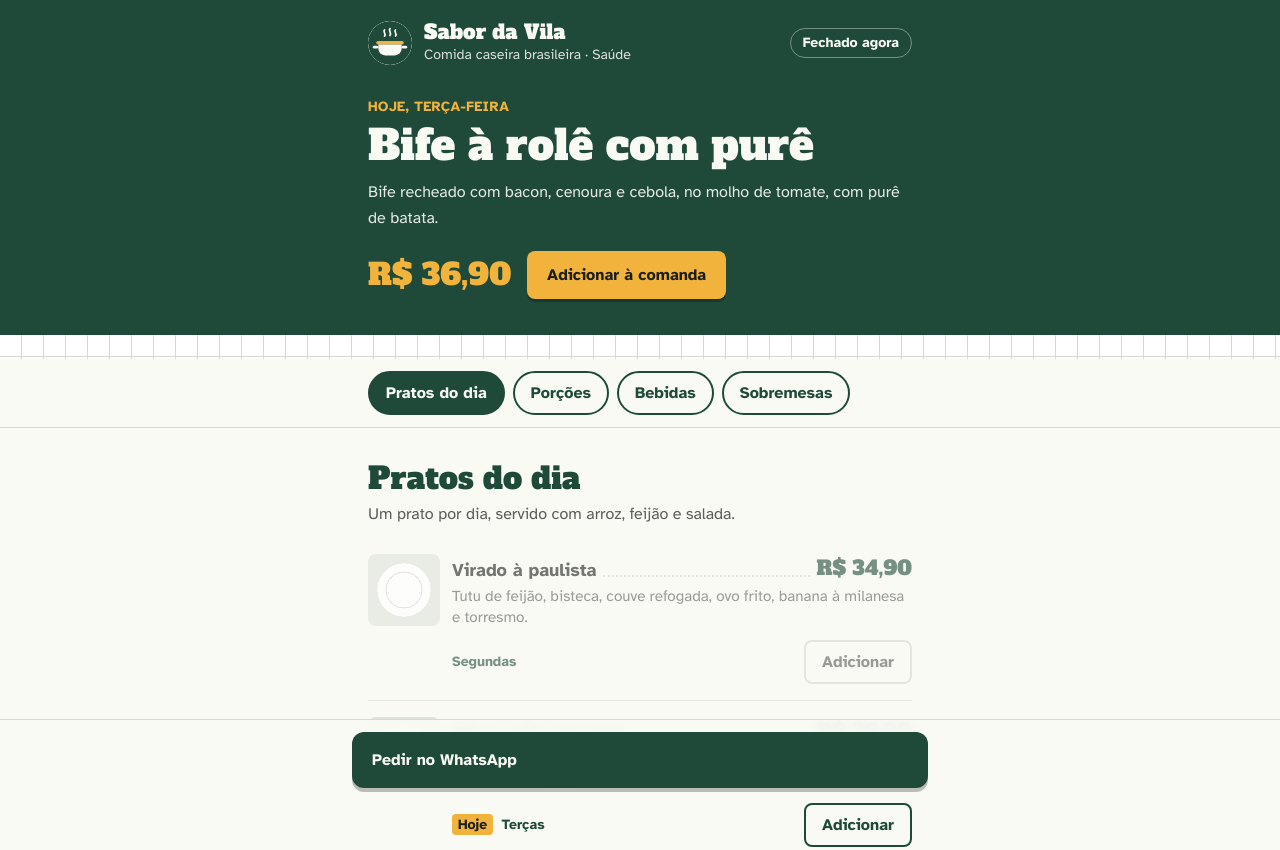
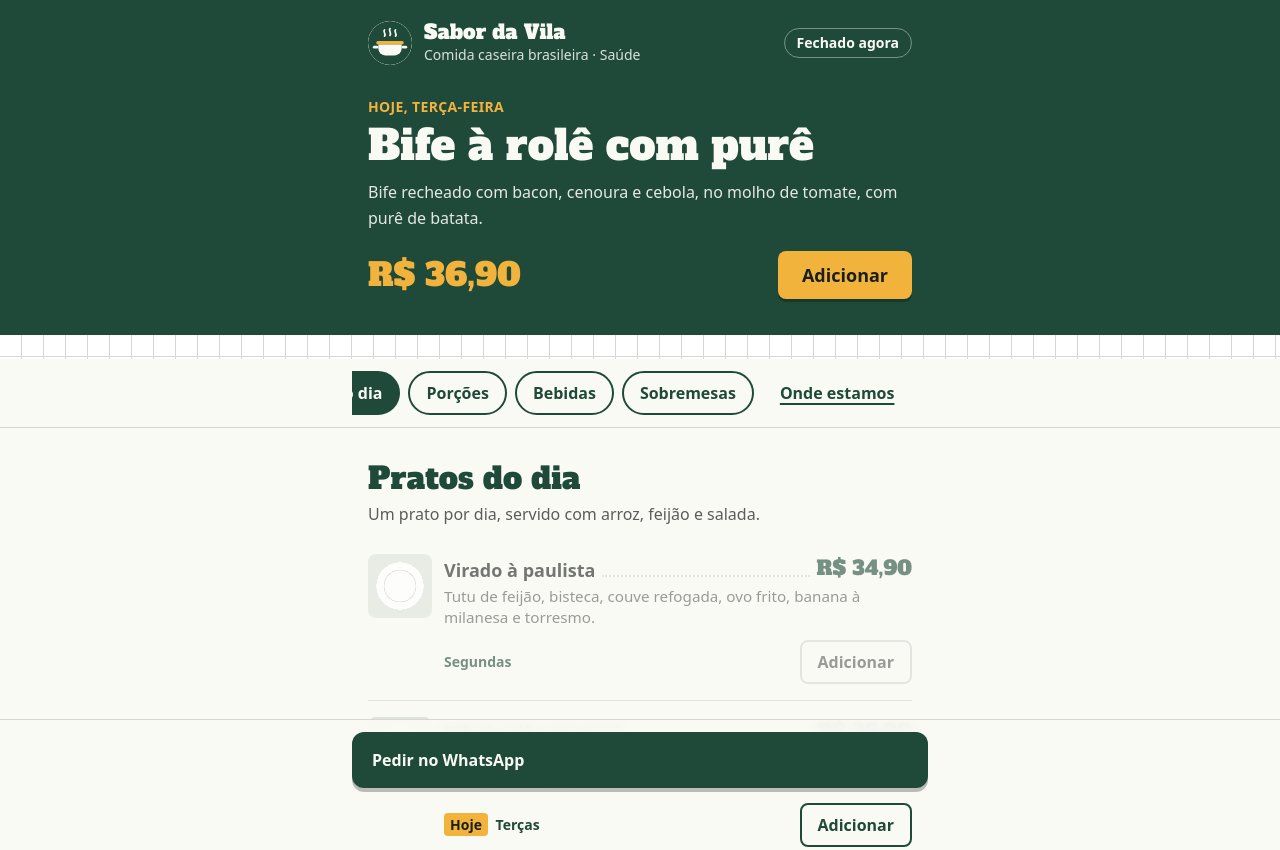
Before and after one commit to LeandroSato/template-cardapio, an Astro site: page / in a window 1280 px wide. Shown: the top 850 px of the page. Built offline with nearby package versions, Linux system fonts and the light colour scheme; Astro itself is replaced by a stand-in of ours.

Commit message:
Ajusta capa, fonte do texto e atalho para Onde estamos
Troca a Atkinson pela Figtree (o zero cortado parecia Ø nos preços), evita quebra do preço e desliga a barra do Astro no dev.

Co-Authored-By: Claude Opus 5.5 <noreply@anthropic.com>

```diff
--- a/astro.config.mjs
+++ b/astro.config.mjs
@@ -8,6 +8,8 @@ import cardapio from './src/data/cardapio.json' with { type: 'json' };
 export default defineConfig({
   site: cardapio.restaurante.url,
   integrations: [sitemap()],
+  // A barra de ferramentas do Astro cobre o botão fixo de pedido no celular.
+  devToolbar: { enabled: false },
   vite: {
     plugins: [tailwindcss()],
   },
--- a/package.json
+++ b/package.json
@@ -12,8 +12,8 @@
   },
   "dependencies": {
     "@astrojs/sitemap": "3.7.4",
+    "@fontsource-variable/figtree": "5.3.0",
     "@fontsource/alfa-slab-one": "5.3.0",
-    "@fontsource/atkinson-hyperlegible": "5.3.0",
     "@fontsource/courier-prime": "5.3.0",
     "@tailwindcss/vite": "4.3.5",
     "astro": "6.4.8",
@@ -24,5 +24,8 @@
   },
   "engines": {
     "node": ">=22.12.0"
+  },
+  "devDependencies": {
+    "sharp": "0.34.5"
   }
 }
--- a/src/components/Capa.astro
+++ b/src/components/Capa.astro
@@ -34,15 +34,15 @@ const padrao = pratosDoDia[0];
       <p class="mt-3 max-w-prose text-base leading-relaxed opacity-90" data-prato-hoje-descricao>
         {padrao.descricao}
       </p>
-      <div class="mt-5 flex items-center gap-4" data-prato-hoje-acoes>
-        <p class="font-letreiro text-3xl text-gema" data-prato-hoje-preco>{formatarPreco(padrao.preco)}</p>
+      <div class="mt-5 flex flex-wrap items-center justify-between gap-x-4 gap-y-3" data-prato-hoje-acoes>
+        <p class="font-letreiro text-[2rem] whitespace-nowrap text-gema" data-prato-hoje-preco>{formatarPreco(padrao.preco)}</p>
         <button
           type="button"
-          class="min-h-12 rounded-lg bg-gema px-5 font-bold text-tinta shadow-[0_3px_0_rgb(0_0_0/0.25)] active:translate-y-[2px] active:shadow-none"
+          class="min-h-12 rounded-lg bg-gema px-6 text-lg font-bold whitespace-nowrap text-tinta shadow-[0_3px_0_rgb(0_0_0/0.25)] active:translate-y-[2px] active:shadow-none"
           data-adicionar={padrao.id}
           data-prato-hoje-botao
         >
-          Adicionar à comanda
+          Adicionar
         </button>
       </div>
       <p class="mt-4 hidden text-base" data-prato-hoje-aviso></p>
--- a/src/components/Categoria.astro
+++ b/src/components/Categoria.astro
@@ -24,17 +24,17 @@ const { categoria: c } = Astro.props;
             height="72"
             loading="lazy"
             decoding="async"
-            class="size-18 shrink-0 rounded-lg object-cover"
+            class="size-16 shrink-0 rounded-lg object-cover"
           />
         ) : (
-          <div class="prato-vazio size-18 shrink-0 rounded-lg" aria-hidden="true"></div>
+          <div class="prato-vazio size-16 shrink-0 rounded-lg" aria-hidden="true"></div>
         )}
 
         <div class="min-w-0 flex-1">
           <div class="flex items-end">
             <h3 class="text-lg leading-snug font-bold">{item.nome}</h3>
             <span class="pontilhado" aria-hidden="true"></span>
-            <p class="font-letreiro shrink-0 text-xl text-parede">{formatarPreco(item.preco)}</p>
+            <p class="font-letreiro shrink-0 text-xl whitespace-nowrap text-parede">{formatarPreco(item.preco)}</p>
           </div>
           {item.descricao && <p class="mt-1 text-[0.95rem] leading-snug text-apagado">{item.descricao}</p>}
 
--- a/src/components/Localizacao.astro
+++ b/src/components/Localizacao.astro
@@ -2,10 +2,12 @@
 import { cardapio, DIAS, enderecoCompleto, linkComoChegar, linkMapaEmbed, rotuloDias } from '../lib/cardapio';
 const { endereco: e, contato, horarios, restaurante: r } = cardapio;
 const telefoneLink = `tel:+55${contato.telefone.replace(/\D/g, '')}`;
-const diasFechados = DIAS.filter((d) => !horarios.some((h) => h.dias.includes(d)));
+// "11:00" → "11h", "18:30" → "18h30"
+const horaCurta = (hhmm: string) => hhmm.replace(/:00$/, 'h').replace(':', 'h');
+const diasFechados =DIAS.filter((d) => !horarios.some((h) => h.dias.includes(d)));
 ---
 
-<section id="onde-estamos" aria-labelledby="titulo-onde" class="mx-auto mt-10 max-w-xl px-4">
+<section id="onde-estamos" aria-labelledby="titulo-onde" class="mx-auto mt-10 max-w-xl px-4" data-secao-categoria>
   <h2 id="titulo-onde" class="font-letreiro text-2xl text-parede">Onde estamos</h2>
 
   <address class="mt-3 text-lg leading-snug not-italic">
@@ -32,7 +34,7 @@ const diasFechados = DIAS.filter((d) => !horarios.some((h) => h.dias.includes(d)
     {horarios.map((h) => (
       <div class="flex justify-between gap-4 py-2.5" data-horario={h.dias.join(' ')}>
         <dt>{h.rotulo}</dt>
-        <dd class="font-bold tabular-nums">{h.abre.replace(':', 'h')} às {h.fecha.replace(':', 'h')}</dd>
+        <dd class="font-bold tabular-nums">{horaCurta(h.abre)} às {horaCurta(h.fecha)}</dd>
       </div>
     ))}
     {diasFechados.length > 0 && (
--- a/src/components/NavCategorias.astro
+++ b/src/components/NavCategorias.astro
@@ -18,5 +18,14 @@ import { cardapio } from '../lib/cardapio';
         </a>
       </li>
     ))}
+    <li class="shrink-0">
+      <a
+        href="#onde-estamos"
+        data-nav-link="onde-estamos"
+        class="flex min-h-11 items-center rounded-full border-2 border-transparent px-4 font-bold whitespace-nowrap text-parede underline decoration-2 underline-offset-4 aria-[current=true]:bg-parede aria-[current=true]:text-papel aria-[current=true]:no-underline"
+      >
+        Onde estamos
+      </a>
+    </li>
   </ul>
 </nav>
--- a/src/layouts/Base.astro
+++ b/src/layouts/Base.astro
@@ -1,7 +1,6 @@
 ---
 import '@fontsource/alfa-slab-one/400.css';
-import '@fontsource/atkinson-hyperlegible/400.css';
-import '@fontsource/atkinson-hyperlegible/700.css';
+import '@fontsource-variable/figtree/wght.css';
 import '@fontsource/courier-prime/400.css';
 import '@fontsource/courier-prime/700.css';
 import '../styles/global.css';
--- a/src/scripts/carrinho.ts
+++ b/src/scripts/carrinho.ts
@@ -64,7 +64,7 @@ function desenhar() {
   const botaoCapa = document.querySelector<HTMLButtonElement>('[data-prato-hoje-botao]');
   if (botaoCapa) {
     const qtd = comanda.get(botaoCapa.dataset.adicionar ?? '') ?? 0;
-    botaoCapa.textContent = qtd > 0 ? `Na comanda: ${qtd} · adicionar mais um` : 'Adicionar à comanda';
+    botaoCapa.textContent = qtd > 0 ? `+ Mais um (${qtd})` : 'Adicionar';
   }
 
   // Barra fixa
--- a/src/styles/global.css
+++ b/src/styles/global.css
@@ -15,7 +15,7 @@
   --color-folha: #ffffff;
 
   --font-letreiro: "Alfa Slab One", Rockwell, Georgia, serif;
-  --font-corpo: "Atkinson Hyperlegible", system-ui, sans-serif;
+  --font-corpo: "Figtree Variable", system-ui, sans-serif;
   --font-comanda: "Courier Prime", "Courier New", ui-monospace, monospace;
 }
 
```
Also changed, not shown: 1 other file.
